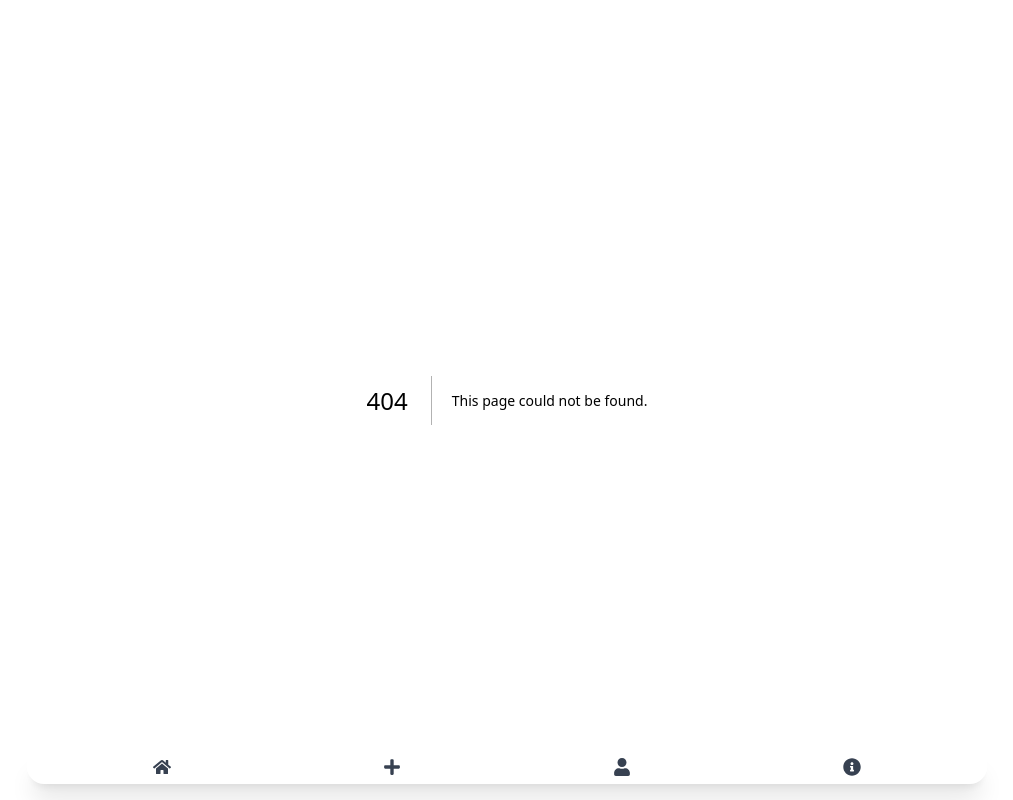
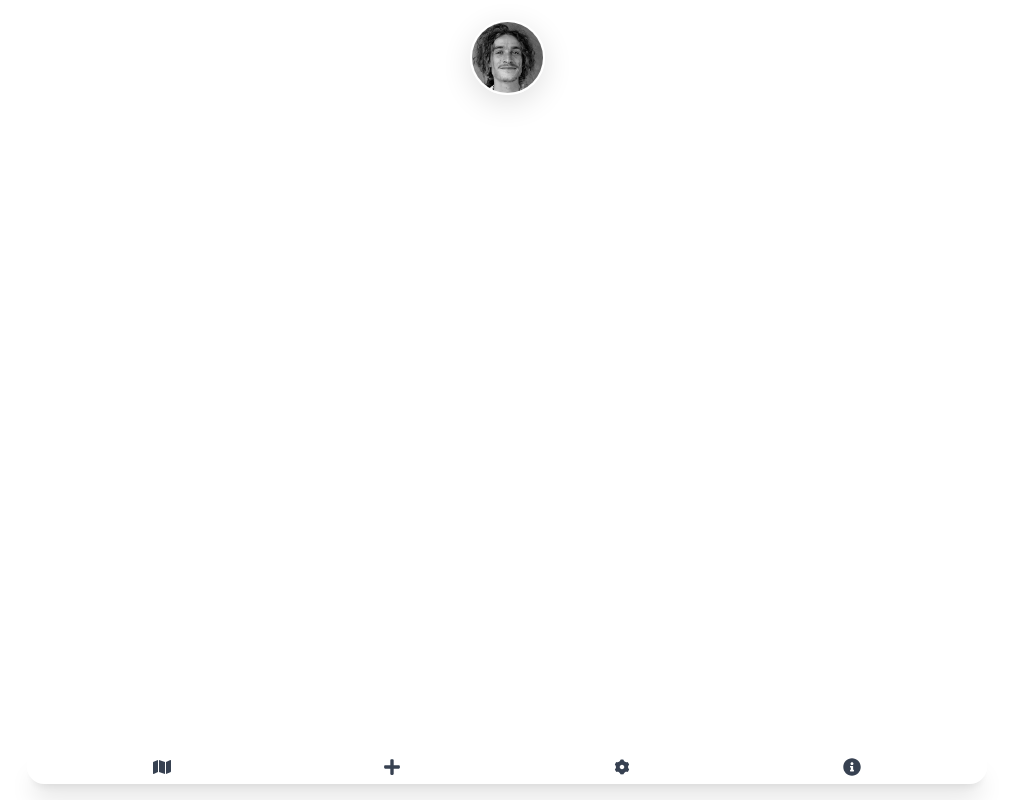
Before and after one commit to TheoLalande/pin-it, a Next.js app: page /settings in a window 1280 px wide. Before the commit this address had no page. Shown: the whole page, without its empty margins (133-1146 px from the left). Built offline with nearby package versions, Linux system fonts and the light colour scheme.

Commit message:
ajout des transisitons et de la page setting

```diff
--- a/package.json
+++ b/package.json
@@ -9,6 +9,7 @@
     "lint": "next lint"
   },
   "dependencies": {
+    "framer-motion": "^11.7.0",
     "leaflet": "^1.9.4",
     "leaflet-defaulticon-compatibility": "^0.1.2",
     "next": "14.2.11",
--- a/src/app/components/common/Footer.tsx
+++ b/src/app/components/common/Footer.tsx
@@ -1,22 +1,31 @@
+'use client'
 import React from 'react'
 import Link from 'next/link'
-import { FaHome, FaPlus, FaUser, FaInfoCircle } from 'react-icons/fa'
+import { FaPlus, FaMap, FaInfoCircle } from 'react-icons/fa'
+import { RiSettings3Fill } from 'react-icons/ri'
+import { useCommonStore } from '@/app/store/commonStore'
 
-const Footer: React.FC = () => {
+const Footer = () => {
+  const { isMenuShown, muteIsMenuShown } = useCommonStore()
+
   return (
-    <footer className="fixed bottom-4 left-1/2 transform -translate-x-1/2 bg-white shadow-xl w-3/4 rounded-full">
+    <footer
+      className={`z-20 fixed bottom-4 left-1/2 transform -translate-x-1/2 bg-white shadow-xl w-3/4 rounded-full transition-all duration-300 ${
+        isMenuShown ? 'translate-y-0 opacity-100' : 'translate-y-20 opacity-0'
+      }`}
+    >
       <nav className="flex justify-around items-center px-5 py-2">
         <Link href="/" className="flex flex-col items-center text-gray-700 hover:text-blue-500">
-          <FaHome size={18} />
+          <FaMap size={18} />
         </Link>
         <Link href="/search" className="flex flex-col items-center text-gray-700 hover:text-blue-500">
-          <FaPlus size={18} />
+          <FaPlus size={18} onClick={() => muteIsMenuShown(true)} />
         </Link>
-        <Link href="/profile" className="flex flex-col items-center text-gray-700 hover:text-blue-500">
-          <FaUser size={18} />
+        <Link href="/settings" className="flex flex-col items-center text-gray-700 hover:text-blue-500">
+          <RiSettings3Fill size={18} onClick={() => muteIsMenuShown(true)} />
         </Link>
         <Link href="/about" className='flex flex-col items-center text-gray-700 hover:text-blue-500"'>
-          <FaInfoCircle size={18} />
+          <FaInfoCircle size={18} onClick={() => muteIsMenuShown(true)} />
         </Link>
       </nav>
     </footer>
--- a/src/app/components/common/SearchBar.tsx
+++ b/src/app/components/common/SearchBar.tsx
@@ -6,19 +6,18 @@ import { PinPointType } from '@/utils/types/PinPointTypes'
 const SearchBar = () => {
   const [userInput, setUserInput] = useState<any>('')
   const [nominatimSearchResults, setNominatimSearchResults] = useState<formatedNominatimResult[] | null>([])
-  const { setSearchedPlace } = useCommonStore()
+  const { muteIsSearchedPlace, isMenuShown } = useCommonStore()
   const resultsRef = useRef<HTMLUListElement | null>(null)
 
   useEffect(() => {
-    const handleClickOutside = (event: MouseEvent) => {
+    function handleClickOutsideOfResultList(event: MouseEvent) {
       if (resultsRef.current && !resultsRef.current.contains(event.target as Node)) {
         setNominatimSearchResults(null)
       }
     }
-
-    document.addEventListener('mousedown', handleClickOutside)
+    document.addEventListener('mousedown', handleClickOutsideOfResultList)
     return () => {
-      document.removeEventListener('mousedown', handleClickOutside)
+      document.removeEventListener('mousedown', handleClickOutsideOfResultList)
     }
   }, [resultsRef])
 
@@ -29,7 +28,7 @@ const SearchBar = () => {
       if (isGPSCoordinates(userInput)) {
         result = formatGPSCoordinates(userInput)
         const pinPointFromGPS: PinPointType = getPinPointObj(result, true)
-        setSearchedPlace(pinPointFromGPS)
+        muteIsSearchedPlace(pinPointFromGPS)
       } else {
         result = await getPlacesFromUserInput(userInput)
         setNominatimSearchResults(result)
@@ -41,7 +40,14 @@ const SearchBar = () => {
   }
   return (
     <>
-      <form className="bg-transparent absolute top-4 left-1/2 transform -translate-x-1/2 z-10 w-3/4" onSubmit={handleSearchSubmit}>
+      {/* <form className={`w-[80%] mx-auto mt-3 transition-all duration-300 ${isMenuShown ? 'fade-enter-active' : 'fade-exit-active'}`} onSubmit={handleSearchSubmit}> */}
+
+      <form
+        className={`bg-transparent absolute top-4 left-1/2 transform -translate-x-1/2 z-10 w-3/4 transition-all duration-300 ${
+          isMenuShown ? 'translate-y-0 opacity-100' : '-translate-y-20 opacity-0'
+        }`}
+        onSubmit={handleSearchSubmit}
+      >
         <input onChange={e => setUserInput(e.target.value)} type="text" className="w-full h-8 rounded-full shadow-lg focus:outline-none pl-3 bg-white text-foreground" placeholder="Search..." />
       </form>
       {nominatimSearchResults ? (
@@ -51,7 +57,7 @@ const SearchBar = () => {
               className="p-2 hover:bg-gray-200 cursor-pointer"
               key={index}
               onClick={() => {
-                setSearchedPlace(getPinPointObj(result, false))
+                muteIsSearchedPlace(getPinPointObj(result, false))
                 setNominatimSearchResults(null)
               }}
             >
--- a/src/app/components/map/Map.tsx
+++ b/src/app/components/map/Map.tsx
@@ -1,10 +1,11 @@
-import { MapContainer } from 'react-leaflet'
+import { MapContainer, useMapEvents } from 'react-leaflet'
 import 'leaflet/dist/leaflet.css'
 import PinPoint from './PinPoint'
 import Layer from './Layer'
 import data from '../../../../public/data/pinPoints'
 import React from 'react'
 import { useCommonStore } from '@/app/store/commonStore'
+// import { detectMapMotion } from '@/utils/tools/mapUtils'
 
 type propsType = {
   position: [number, number]
@@ -15,9 +16,30 @@ const Map = (props: propsType) => {
   const { position, zoom } = props
   const { searchedPlace } = useCommonStore()
 
+  function MapEvents(): any {
+    detectMapMotion()
+  }
+  function detectMapMotion() {
+    const { isMenuShown, muteIsMenuShown } = useCommonStore.getState()
+    console.log('🚀🚀 ~ isMenuShown:', isMenuShown)
+    // eslint-disable-next-line react-hooks/rules-of-hooks
+    useMapEvents({
+      click() {
+        muteIsMenuShown(!isMenuShown)
+      },
+      zoomstart: () => {
+        if (!isMenuShown) muteIsMenuShown(false)
+      },
+      movestart: () => {
+        if (!isMenuShown) muteIsMenuShown(false)
+      },
+    })
+  }
+
   return (
     <div className="flex h-screen w-screen absolute z-0">
       <MapContainer id="mapId" center={position} zoom={zoom} zoomControl={false} scrollWheelZoom={true}>
+        <MapEvents />
         <Layer />
         {data.map(pinPoint => (
           <PinPoint
--- /dev/null
+++ b/src/app/components/settings/ProfilePicture.tsx
@@ -0,0 +1,11 @@
+import Image from 'next/image'
+
+type propsType = {
+  imagePath: string
+}
+
+const ProfilePicture = (props: propsType) => {
+  return <Image src={props.imagePath} alt="profile picture" width={75} height={75} className="rounded-full border-2 border-white shadow-[0_8px_30px_rgb(0,0,0,0.12)]" />
+}
+
+export default ProfilePicture
--- a/src/app/layout.tsx
+++ b/src/app/layout.tsx
@@ -28,7 +28,7 @@ export default function RootLayout({
         <meta name="viewport" content="minimum-scale=1, initial-scale=1, width=device-width, shrink-to-fit=no, viewport-fit=cover" />
       </head>
       <body>
-        {children}
+        <main>{children}</main>
         <Footer />
       </body>
     </html>
--- a/src/app/page.tsx
+++ b/src/app/page.tsx
@@ -9,8 +9,8 @@ const Map = dynamic(() => import('./components/map/Map'), {
 export default function Home() {
   return (
     <div className="h-screen w-screen relative">
+      <SearchBar />
       <Map zoom={6} position={[43.0, 3.0]} />
-      <SearchBar />
     </div>
   )
 }
--- /dev/null
+++ b/src/app/settings/page.tsx
@@ -0,0 +1,11 @@
+import ProfilePicture from '../components/settings/ProfilePicture'
+
+const page = () => {
+  return (
+    <div className="w-full  flex justify-center mt-5">
+      <ProfilePicture imagePath="/assets/profilePicture.jpeg" />
+    </div>
+  )
+}
+
+export default page
--- a/src/app/store/commonStore.ts
+++ b/src/app/store/commonStore.ts
@@ -4,7 +4,11 @@ import { PinPointType } from '@/utils/types/PinPointTypes';
 
 interface CommonState {
   searchedPlace: PinPointType
-  setSearchedPlace: (place: any) => void; // Ajoute cette méthode dans l'interface
+  isMenuShown: boolean
+
+  muteIsSearchedPlace: (place: any) => void; // Ajoute cette méthode dans l'interface
+  muteIsMenuShown: (value: any) => void; // Ajoute cette méthode dans l'interface
+
 }
 
 export const useCommonStore = create<CommonState>((set) => ({
@@ -22,6 +26,9 @@ export const useCommonStore = create<CommonState>((set) => ({
     color: 'blue',
     created_by: '',
   },
-  setSearchedPlace: (place: any) => set(() => ({ searchedPlace: place })),
+  isMenuShown: true,
 
+
+  muteIsSearchedPlace: (place: any) => set(() => ({ searchedPlace: place })),
+  muteIsMenuShown: (value: boolean) => set(() => ({ isMenuShown: value })),
 }));
--- /dev/null
+++ b/src/app/template.tsx
@@ -0,0 +1,11 @@
+'use client'
+import React from 'react'
+import { motion } from 'framer-motion'
+
+export default function Template({ children }: { children: React.ReactNode }) {
+  return (
+    <motion.div initial={{ y: 20, opacity: 0 }} animate={{ y: 0, opacity: 1 }} transition={{ ease: 'easeInOut', duration: 0.75 }}>
+      {children}
+    </motion.div>
+  )
+}
```
Also changed, not shown: src/utils/tools/mapUtils.ts (+23 -23 lines), public/assets/profilePicture.jpeg (added), 1 other file (tests, documents, lock files or other folders).
